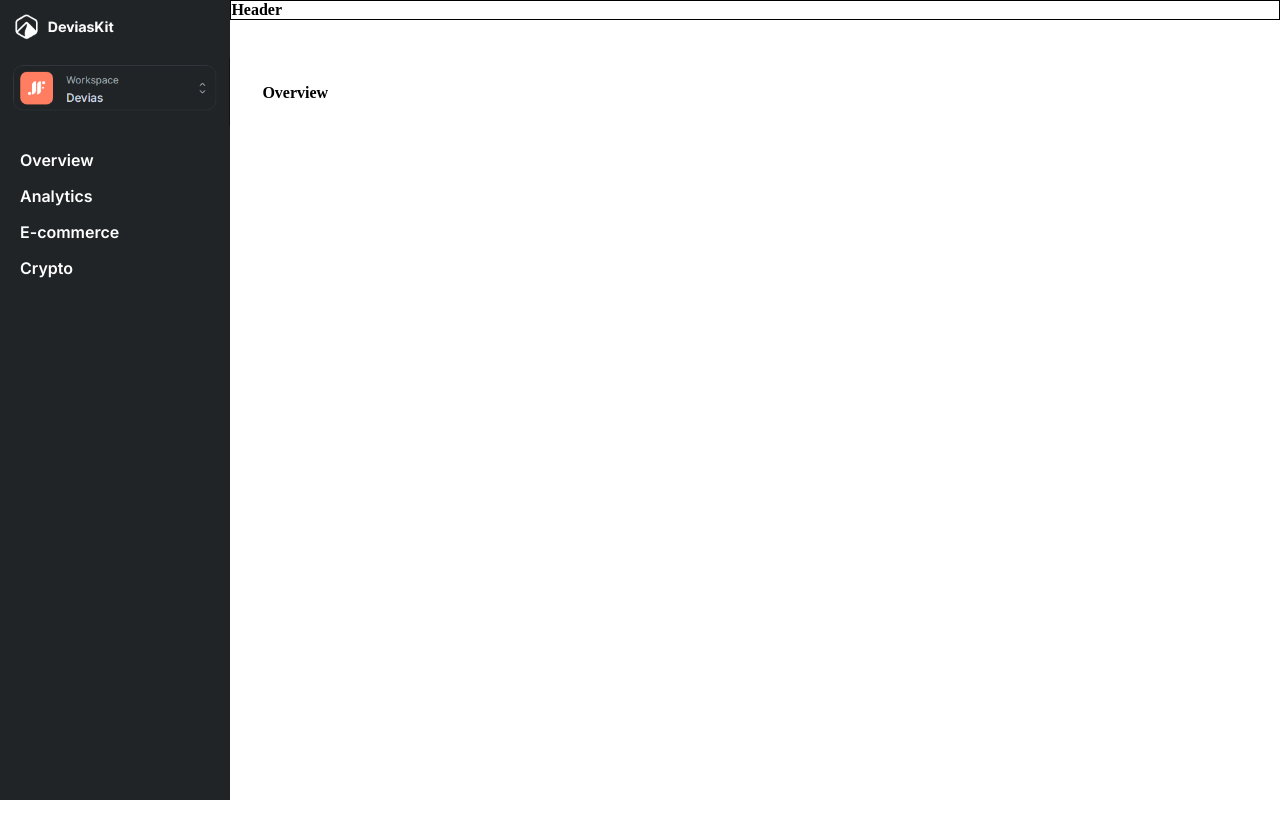
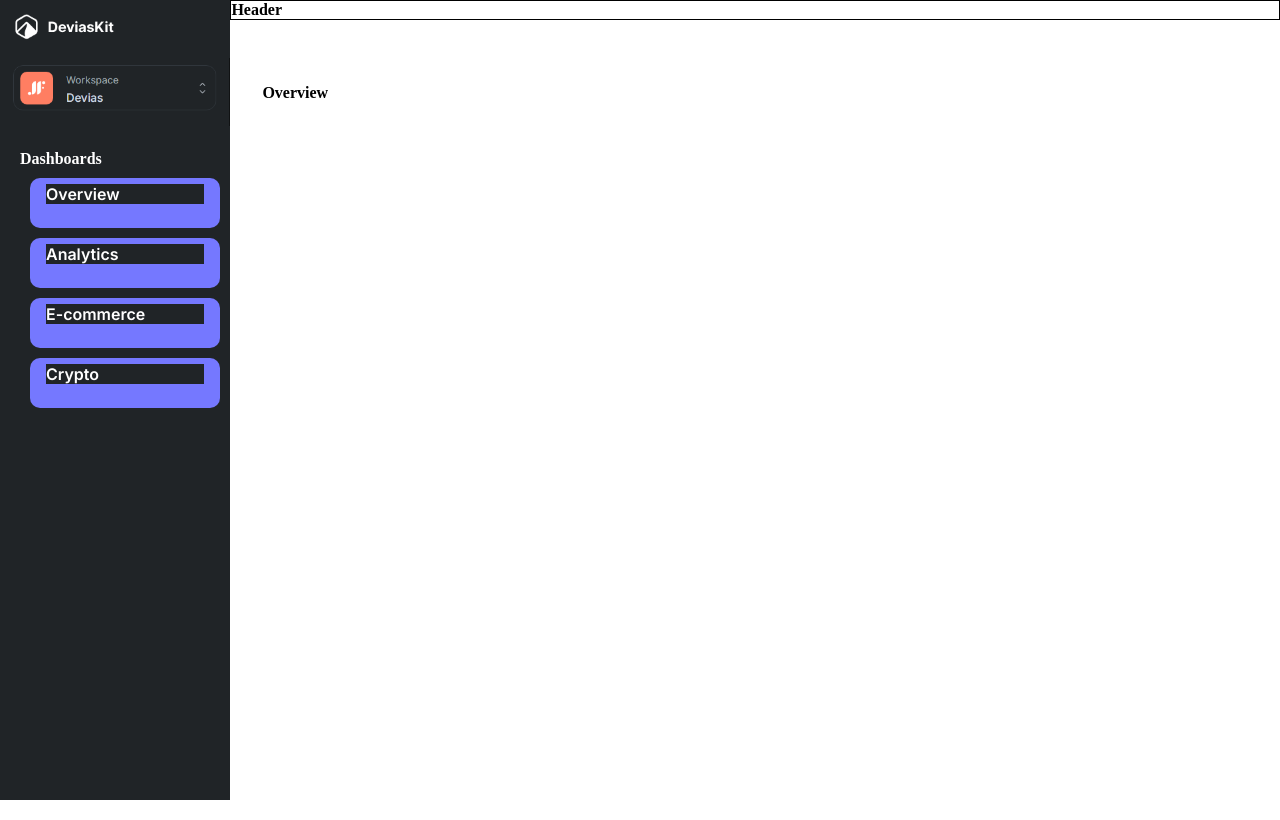
Before and after one commit to S-Priyadharshan/React-Dashboard, a React (Vite) app: page / in a window 1280 px wide. Built offline with nearby package versions, Linux system fonts and the light colour scheme.

Commit message:
Navlink prelim works done

```diff
--- a/src/App.css
+++ b/src/App.css
@@ -11,10 +11,12 @@
     padding: 4rem 2rem;
 }
 
-a:hover{
-    text-decoration: underline;
+li{
+    list-style: none;
 }
 
-li {
-    list-style: none;
+.flex__center{
+    display: flex;
+    align-items: center;
+    justify-content: center;
 }
--- a/src/components/Sidebar/Navlink/Navlink.css
+++ b/src/components/Sidebar/Navlink/Navlink.css
@@ -0,0 +1,22 @@
+.sidebar__navlink{
+    margin: 10px;
+    padding: 6px 16px;
+    width: 100%;
+    height: 50px;
+    border-radius: 10px;
+    background-color: var(--sidebar-violet);
+}
+
+.sidebar__navlink:hover{
+    background-color: var(--hover-gray);
+}
+
+li{
+    color: white;
+    background-color: var(--sidebar-gray);
+}
+
+.sidebar__navlink.selected{
+    color: black;
+    background-color: var(--sidebar-violet);
+}
--- a/src/components/Sidebar/Navlink/Navlink.jsx
+++ b/src/components/Sidebar/Navlink/Navlink.jsx
@@ -1,10 +1,23 @@
-import React from 'react'
+/* eslint-disable */
+import React, { useState } from 'react'
 
 import './Navlink.css';
 
-const Navlink = () => {
+const Navlink = ({name,route}) => {
+  const [selected,setSelected] = useState(false);
+
+  const handleSelect = () =>{
+    setSelected(!selected)
+  }
   return (
-    <div>Navlink</div>
+    <div className='sidebar__navlink p__inter'>
+      <li>
+        <a href={route}
+        onClick={handleSelect}
+        className={selected ? "selected":""}
+        >{name}</a>
+      </li>
+    </div>
   )
 }
 
--- a/src/components/Sidebar/Sidebar.jsx
+++ b/src/components/Sidebar/Sidebar.jsx
@@ -1,5 +1,6 @@
 import React from 'react'
 import './Sidebar.css';
+import Navlink from './Navlink/Navlink';
 
 const Sidebar = () => {
   return (
@@ -9,11 +10,12 @@
             <img src='/unwanted.png'/>
         </div>
         <div className='app__sidebar-links'>
+            <p>Dashboards</p>
             <ul>
-                <li><a href="/">Overview</a></li>
-                <li><a href="/analytics">Analytics</a></li>
-                <li><a href="/ecommerce">E-commerce</a></li>
-                <li><a href="/crypto">Crypto</a></li>
+                <Navlink name={'Overview'} route={'/'}/>
+                <Navlink name={'Analytics'} route={'/analytics'}/>
+                <Navlink name={'E-commerce'} route={'/ecommerce'}/>
+                <Navlink name={'Crypto'} route={'/crypto'}/>
             </ul>
         </div>
     </div>
--- a/src/index.css
+++ b/src/index.css
@@ -20,8 +20,12 @@
     --red: #F97870;
 }
 
-a {
+a{
     text-decoration: none;
     color: unset;
     font-family: var(--font-base);
 }
+
+.p__inter{
+    font-family: var(--font-base);
+}
```
